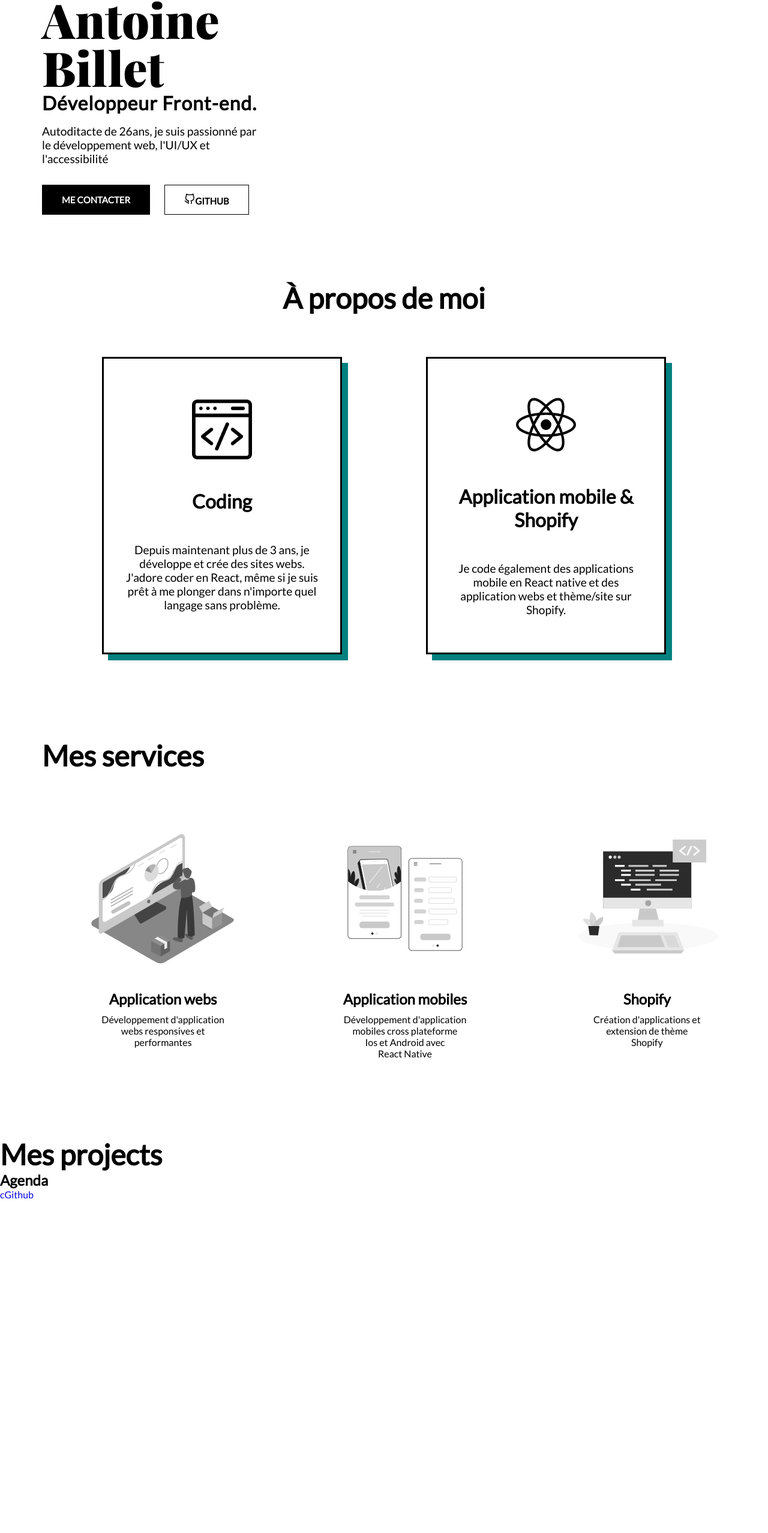
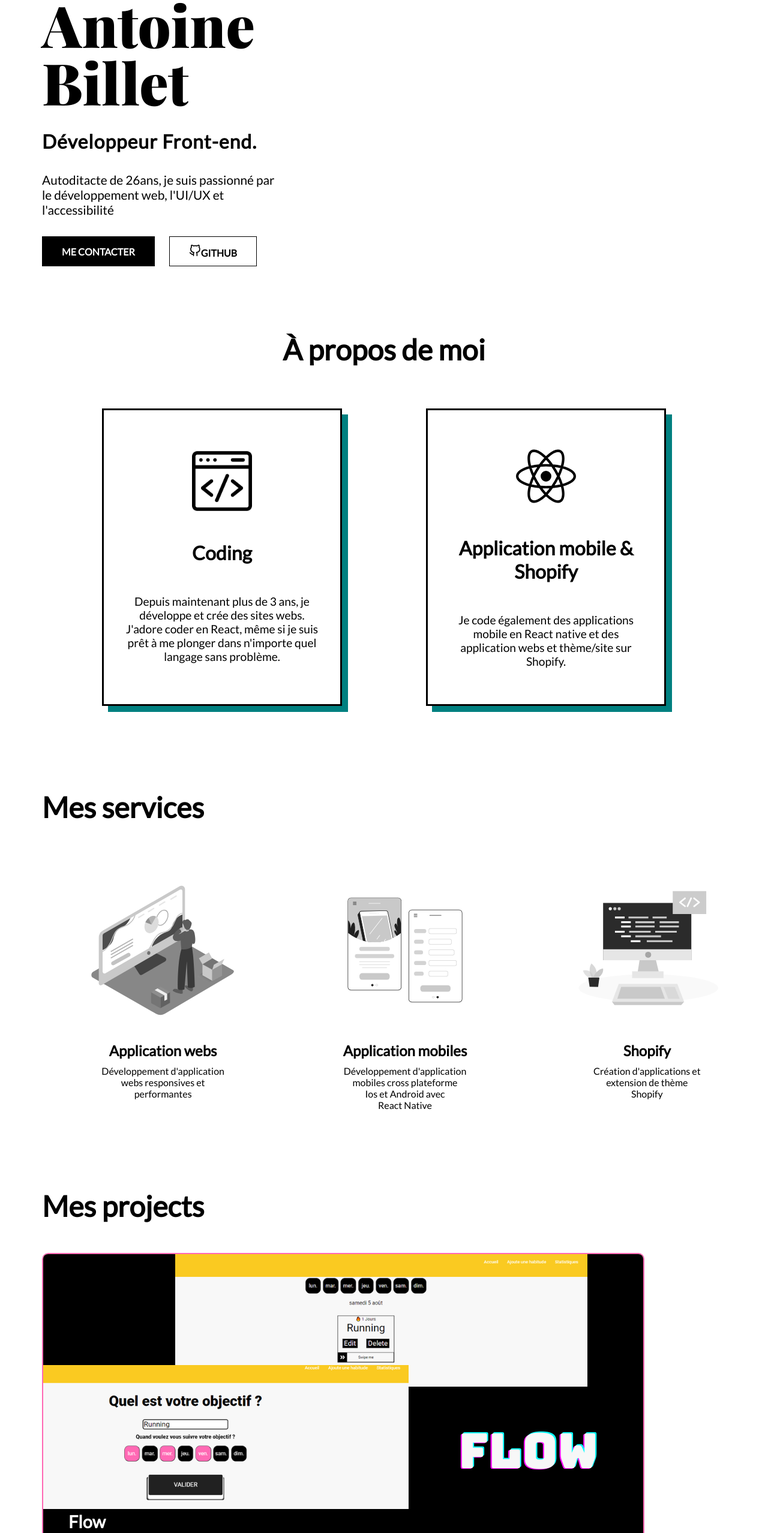
Before and after one commit to antoineskt/portfolio, a React (Vite) app: page / in a window 1280 px wide. Shown: the part 188-2744 px from the top of the page at 60% size. Before the commit the page ends 2189 px from the top, so only its background shows below. Built offline with nearby package versions, Linux system fonts and the light colour scheme.

Commit message:
next components

```diff
--- a/src/components/Presentation/index.tsx
+++ b/src/components/Presentation/index.tsx
@@ -10,19 +10,21 @@ const SectionPresentation = styled.section`
 
 const H1 = styled.h1`
   font-family: 'Playfair Display';
-  line-height: 5rem;
-  font-size: 5rem;
+  line-height: 6rem;
+  font-size: 6em;
+  margin-bottom: 32px;
 `
 
 const H2 = styled.h2`
   font-size: 2rem;
   letter-spacing: 1px;
+  margin-bottom: 32px;
 `
 
 const P = styled.p`
   max-width: 450px;
   word-break: break-word;
-  font-size: 1.2em;
+  font-size: 1.3em;
   margin-top: 16px;
   margin-bottom: 32px;
 `
@@ -41,7 +43,7 @@ const ButtonContact = styled.button<{ $github?: boolean }>`
   margin: 0;
   height: 50px;
   padding: 16px 32px;
-  font-size: 15px;
+  font-size: 1em;
   font-weight: 700;
   box-shadow: none;
   cursor: pointer;
@@ -75,8 +77,8 @@ export default function Presentation() {
               strokeLinecap="round"
               strokeLinejoin="round"
               className="left"
-              height="18"
-              width="18"
+              height="20"
+              width="20"
               xmlns="http://www.w3.org/2000/svg"
             >
               <path d="M9 19c-5 1.5-5-2.5-7-3m14 6v-3.87a3.37 3.37 0 0 0-.94-2.61c3.14-.35 6.44-1.54 6.44-7A5.44 5.44 0 0 0 20 4.77 5.07 5.07 0 0 0 19.91 1S18.73.65 16 2.48a13.38 13.38 0 0 0-7 0C6.27.65 5.09 1 5.09 1A5.07 5.07 0 0 0 5 4.77a5.44 5.44 0 0 0-1.5 3.78c0 5.42 3.3 6.61 6.44 7A3.37 3.37 0 0 0 9 18.13V22"></path>
--- a/src/components/Projects/index.tsx
+++ b/src/components/Projects/index.tsx
@@ -1,6 +1,7 @@
 /* eslint-disable react/no-unescaped-entities */
 // eslint-disable-next-line import/no-named-as-default
 import styled from 'styled-components'
+import flowscreen from './Images/flowscreen.png'
 
 const SectionProject = styled.section`
   background-color: white;
@@ -11,19 +12,129 @@ const SectionProject = styled.section`
 
 const H1 = styled.h1`
   font-size: 3em;
+  margin-left: 70px;
+  margin-bottom: 50px;
+`
+
+const DivAllProject = styled.div`
+  margin-left: 70px;
+`
+
+const DivOneProject = styled.div`
+  display: flex;
+  flex-direction: column;
+  margin-bottom: 80px;
+`
+const A = styled.a`
+  position: relative;
+  display: block;
+  border-radius: 10px;
+  margin-bottom: 20px;
+`
+
+const DivImageProject = styled.div`
+  position: relative;
+  width: 100%;
+  border-radius: 10px;
+
+  overflow: hidden;
+`
+
+const Img = styled.img`
+  border: 2px solid hotpink;
+  border-radius: 10px;
+  filter: blur(0.5px);
+  transition: transform 0.5s;
+  &:hover {
+    filter: blur(0.1px);
+    -ms-transform: scale(1.05); /* IE 9 */
+    -webkit-transform: scale(1.05); /* Safari 3-8 */
+    transform: scale(1.05);
+    border: 4px solid #5dfff2;
+  }
+`
+
+const DivInsightProject = styled.div`
+  position: absolute;
+  padding: 4.5rem 2.75rem 1.2rem;
+  bottom: 0;
+  color: white;
+  font-size: 1.2em;
+`
+
+const DivUnderImage = styled.div``
+
+const Span = styled.span`
+  background-color: black;
+  color: white;
+  border-radius: 20px;
+  padding: 7px 13px;
+  margin-right: 10px;
+  box-shadow: 0 1px 1px 1px hotpink;
 `
 
 export default function Project() {
   return (
     <SectionProject>
       <H1>Mes projects</H1>
-      <div>
-        <div>
-          <h2>Agenda</h2>
-          <a href="https://github.com/antoineskt/Weekly-Agenda.git">c</a>
-          <a href="https://github.com/antoineskt/Weekly-Agenda.git">Github</a>
-        </div>
-      </div>
+      <DivAllProject>
+        <DivOneProject>
+          <A href="https://github.com/antoineskt/Weekly-Agenda.git">
+            <DivImageProject>
+              <Img src={flowscreen} alt="agenda" />
+              <DivInsightProject>
+                <h2>Flow</h2>
+                <div>Agenda de semaine en temps réel pour suivre ses objectifs simplement</div>
+              </DivInsightProject>
+            </DivImageProject>
+          </A>
+          <DivUnderImage>
+            <a href="https://github.com/antoineskt/Weekly-Agenda.git">
+              <Span>Github</Span>
+            </a>
+            <Span>React</Span>
+            <Span>Styled Components</Span>
+          </DivUnderImage>
+        </DivOneProject>
+
+        <DivOneProject>
+          <A href="https://github.com/antoineskt/Weekly-Agenda.git">
+            <DivImageProject>
+              <Img src={flowscreen} alt="agenda" />
+              <DivInsightProject>
+                <h2>Flow</h2>
+                <div>Agenda de semaine en temps réel pour suivre ses objectifs simplement</div>
+              </DivInsightProject>
+            </DivImageProject>
+          </A>
+          <DivUnderImage>
+            <a href="https://github.com/antoineskt/Weekly-Agenda.git">
+              <Span>Github</Span>
+            </a>
+            <Span>React</Span>
+            <Span>Styled Components</Span>
+          </DivUnderImage>
+        </DivOneProject>
+
+        <DivOneProject>
+          <A href="https://github.com/antoineskt/Weekly-Agenda.git">
+            <DivImageProject>
+              <Img src={flowscreen} alt="agenda" />
+              <DivInsightProject>
+                <h2>Flow</h2>
+                <div>Agenda de semaine en temps réel pour suivre ses objectifs simplement</div>
+              </DivInsightProject>
+            </DivImageProject>
+          </A>
+          <DivUnderImage>
+            <a href="https://github.com/antoineskt/Weekly-Agenda.git">
+              <Span>Github</Span>
+            </a>
+            <Span>React</Span>
+            <Span>Styled Components</Span>
+          </DivUnderImage>
+        </DivOneProject>
+      </DivAllProject>
     </SectionProject>
   )
 }
```
Also changed, not shown: src/components/Projects/Images/flowscreen.png (added).
